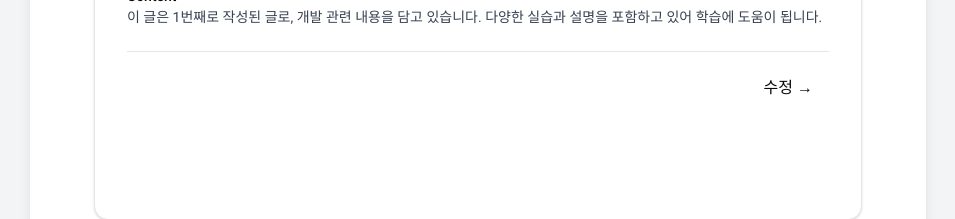
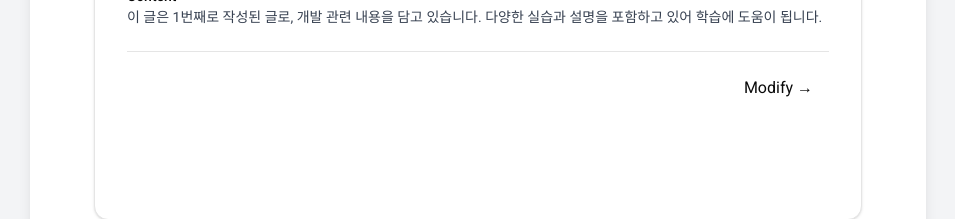
Before and after one commit to JangDucksoon/first-next-app, a Next.js app: page /post/1 in a window 1280 px wide. Shown: the part 621-840 px from the top of the page, without its empty margins (162-1117 px from the left). Built offline with nearby package versions, Linux system fonts and the light colour scheme.

Commit message:
문구 수정

```diff
--- a/src/app/post/[id]/page.tsx
+++ b/src/app/post/[id]/page.tsx
@@ -61,9 +61,9 @@ export default async function Page(props: { params: Promise<postType> }) {
 
                                 <Separator className="md:col-span-2" />
 
-                                <div className="text-right md:col-span-2">
-                                    <Link href={`/post/${post.id}/modify`} className="rounded-xl px-4 py-2 font-normal">
-                                        수정 →
+                                <div className="text-center md:col-span-2 md:text-right">
+                                    <Link href={`/post/${post.id}/modify`} className="rounded-xl px-4 py-2 font-normal hover:underline">
+                                        Modify →
                                     </Link>
                                 </div>
                             </dl>
```
